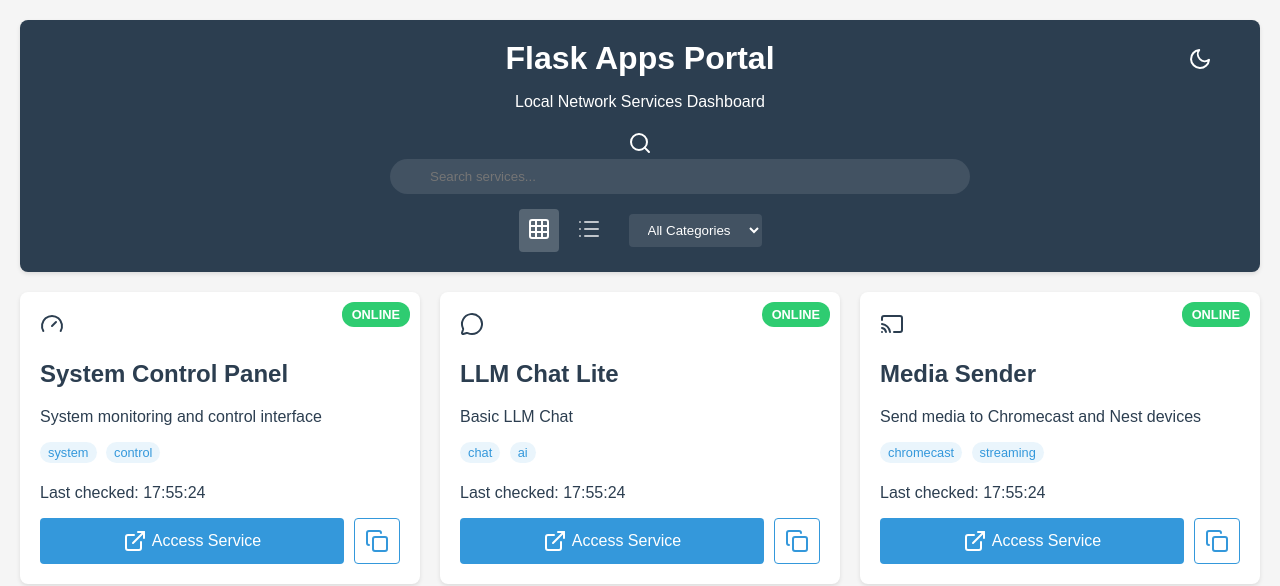
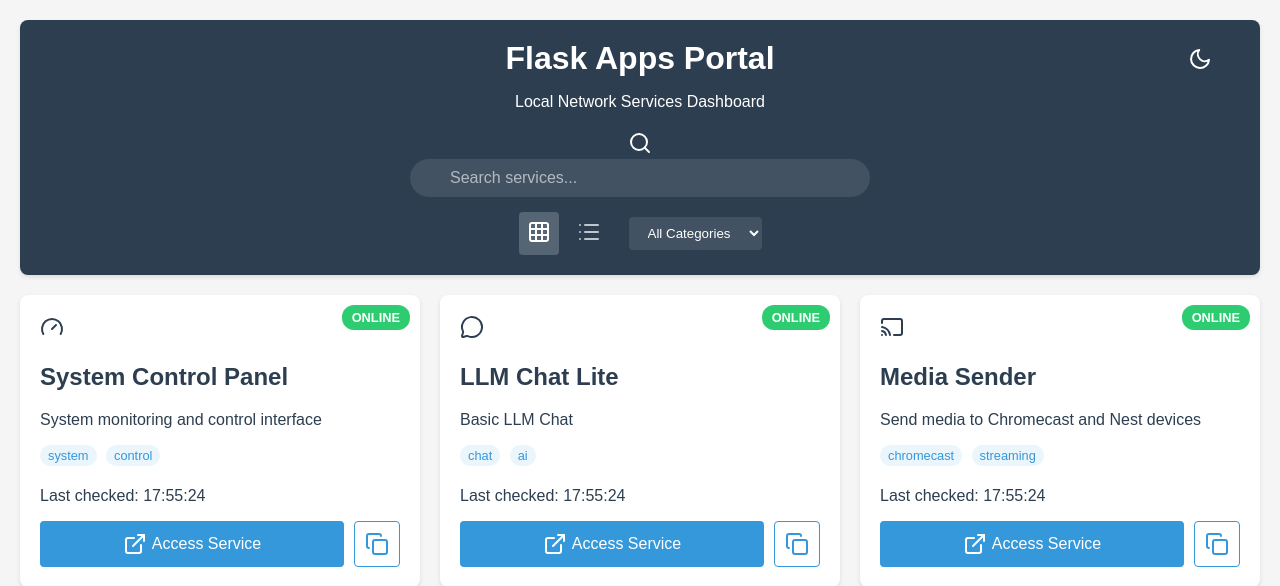
Before and after one commit to Wartem/flask_apps_portal, a Flask app: page / in a window 1280 px wide. Shown: the top 586 px of the page. Run offline with Flask 3, Linux system fonts and the light colour scheme; some libraries are stand-ins or nearby versions.

Commit message:
Improve responsiveness

```diff
--- a/static/css/styles.css
+++ b/static/css/styles.css
@@ -97,6 +97,8 @@ body {
     border-radius: 8px;
     margin-bottom: 20px;
     box-shadow: 0 2px 4px var(--shadow-color);
+    width: 100%;
+    box-sizing: border-box;
 }
 
 .header h1 {
@@ -114,8 +116,10 @@ body {
 .controls {
     display: flex;
     flex-direction: column;
+    align-items: center;
     gap: 15px;
     margin-top: 20px;
+    width: 100%;
 }
 
 .search-box {
@@ -123,6 +127,8 @@ body {
     width: 100%;
     max-width: 500px;
     margin: 0 auto;
+    padding: 0 20px;
+    box-sizing: border-box;
 }
 
 .view-and-filter {
@@ -130,6 +136,10 @@ body {
     justify-content: center;
     align-items: center;
     gap: 20px;
+    width: 100%;
+    max-width: 500px;
+    padding: 0 20px;
+    box-sizing: border-box;
 }
 
 .search-box input {
@@ -139,14 +149,21 @@ body {
     border-radius: 20px;
     background-color: rgba(255, 255, 255, 0.1);
     color: white;
+    font-size: 16px;
+    box-sizing: border-box;
+}
+
+.search-box input::placeholder {
+    color: rgba(255, 255, 255, 0.6);
 }
 
 .search-box i {
     position: absolute;
-    left: 15px;
+    left: 35px;
     top: 50%;
     transform: translateY(-50%);
     color: white;
+    opacity: 0.7;
 }
 
 .view-controls {
```
Also changed, not shown: other parts of static/css/styles.css (+43 -2 lines).
